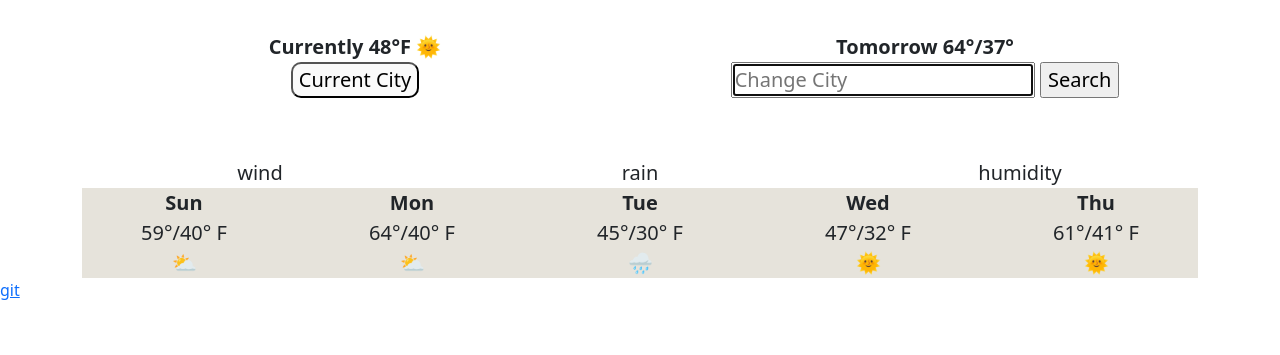
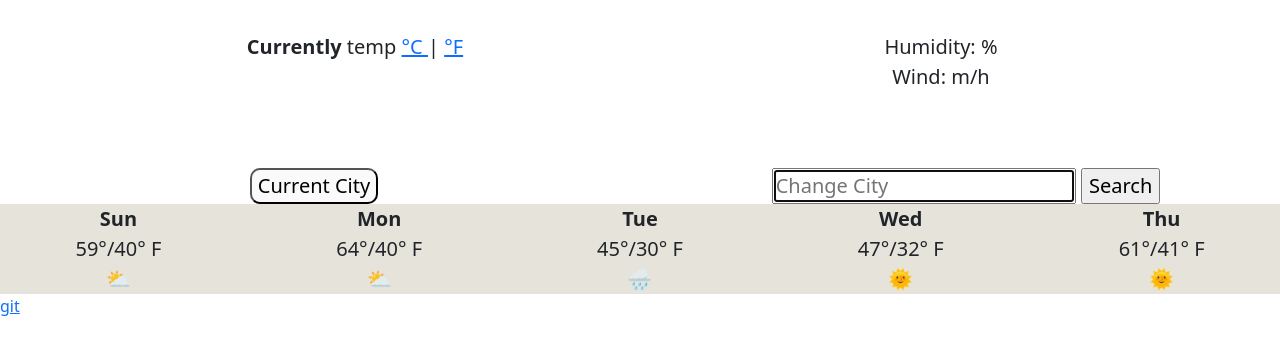
Before and after one commit to hatchvan1650/Vanilla-weatherapp, a website built with Parcel: page index.html in a window 1280 px wide. Shown: the part 109-464 px from the top of the page. Built offline with nearby package versions, Linux system fonts and the light colour scheme.

Commit message:
added wind and humidity

```diff
--- a/index.html
+++ b/index.html
@@ -15,12 +15,24 @@
       <div class="container-one">
         <div class="row">
           <div class="col current-temp" id="temperature">
-            <strong> Currently 48°F &#127774;</strong>
+          <strong> Currently </strong>
+           <span class="current-temp"> temp</span>
+            <span class="degree"> <a href="#" id="cdegree"> °C </a> | <a href="#" id="fdegree" >°F </a> </span>
           </div>
-          <div class="col tomorrow">
-            <strong>Tomorrow 64°/37° </strong>
+
+          <div class="col spec" >
+              <ul>
+                <div> Humidity: <span id="humidity"></span>%</div>
+                <div> Wind: <span id="wind"></span> m/h </div>
+              </ul>
             </div>
           </div>
+          <div class="weather-forecast" id="forecast"></div>
+        </div>
+      </div>
+
+
+          <div class="container-two">
               <div class="row">
                   <div class="col current-city"><button class="cl">Current City</button></div>
                  <div class="col search-form">  <form id="search-form">
@@ -32,13 +44,6 @@
                      id="city-input"/>
                    <input type="submit" value="Search"/>
                     </div>
-            </div>
-          </div>
-          <div class="container-two">
-            <div class="row">
-              <div class="col wind">wind</div>
-              <div class="col pre"> rain</div>
-              <div class="col hum"> humidity</div>
                   </div>
           </div>
 
```
Lines whose indentation alone changed are shown as unchanged.
